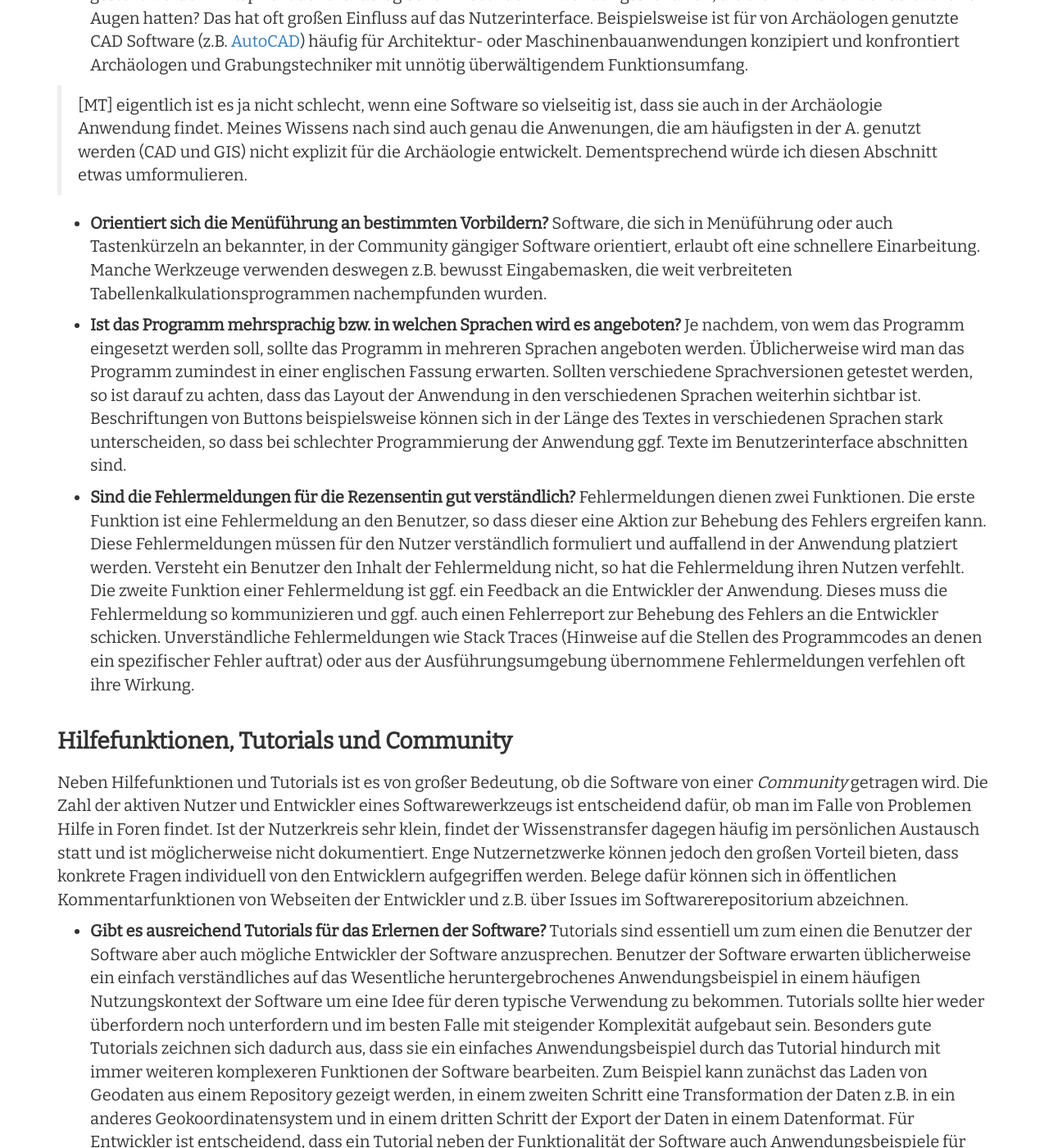
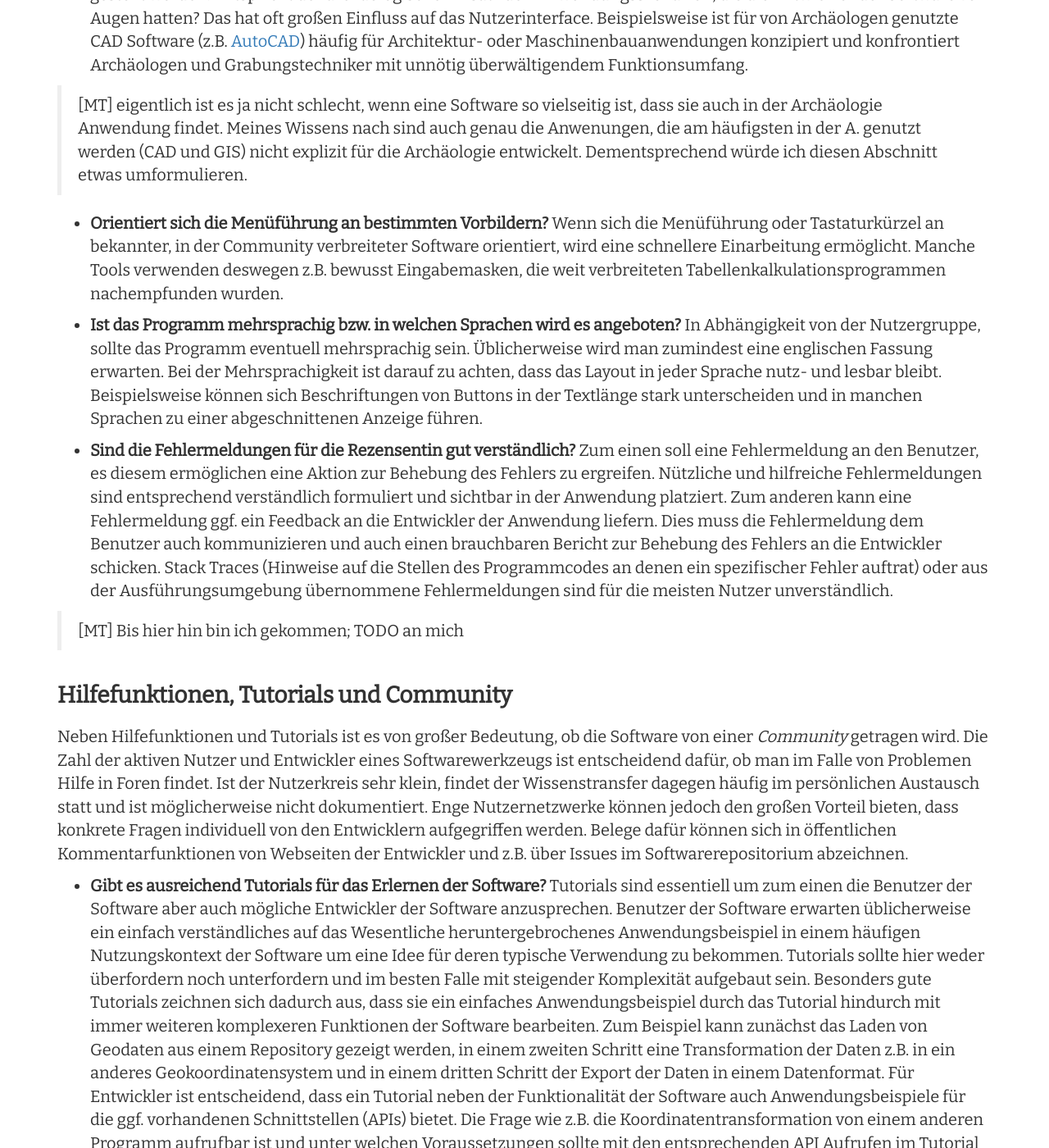
Before and after one commit to Research-Squirrel-Engineers/Impuls_SoftwareRezensionen_DGUF, a Jekyll site: the page built from Draft.md, in a window 1280 px wide and 1400 px high, scrolled down 11705 px. Shown: the whole window at 82% size. Built offline with Jekyll 4.4.1, drawn with Linux system fonts in a browser that asks for light colours; nearby versions of some CDN libraries; some of the changed text lies outside the part shown.

Commit message:
Noch weiter gekommen

```diff
--- a/Draft.md
+++ b/Draft.md
@@ -81,7 +81,7 @@ Forschungssoftware kann entweder für einen sehr spezifischen Bedarf oder aber e
 1. Forschende wenden eine Forschungssoftware im Kontext ihrer Arbeiten an.
 2. Forschende entwickeln Forschungssoftware im Kontext ihrer Arbeiten.
 
-Im Gegensatz zu Forschungssoftware steht Software, die zur Nutzung spezifischer Geräte erforderlich ist, wie etwa zur Vermessung, zur fotografischen Dokumentation oder zur Analyse von Oberflächen und Inhaltsstoffen. Häufig handelt es sich dabei um proprietäre Software, die zusammen mit der Hardware vertrieben wird. Obwohl sie im Forschungsprozess eingesetzt wird, entspricht sie nicht unserem Verständnis von Forschungssoftware. Auch digitale Werkzeuge, die eine erhebliche Rolle in der praktischen Arbeit inne haben, jedoch keinen eigentlichen Anteil an der Erhebung, Bearbeitung und Analyse der Daten haben, sind in unserem Sinne keine Forschungssoftware. Dazu gehören z.B. Textverarbeitungs- oder Tabellenkalkulationsprogramme. Die vorgestellten Kriterien können zur Beurteilung jedes Software-Typs verwendet werden.
+Im Gegensatz zu Forschungssoftware steht Software, die zur Nutzung spezifischer Geräte erforderlich ist, wie etwa zur Vermessung, zur fotografischen Dokumentation oder zur Analyse von Oberflächen und Inhaltsstoffen. Häufig handelt es sich dabei um proprietäre Software, die zusammen mit der Hardware vertrieben wird. Obwohl sie im Forschungsprozess eingesetzt wird, entspricht sie nicht unserem Verständnis von Forschungssoftware. Auch digitale Werkzeuge (auch Tools), die eine erhebliche Rolle in der praktischen Arbeit inne haben, jedoch keinen eigentlichen Anteil an der Erhebung, Bearbeitung und Analyse der Daten haben, sind in unserem Sinne keine Forschungssoftware. Dazu gehören z.B. Textverarbeitungs- oder Tabellenkalkulationsprogramme. Die vorgestellten Kriterien können zur Beurteilung jedes Software-Typs verwendet werden.
 
 Forschungssoftware ist in besonderer Weise Herausforderungen nachhaltiger Entwicklung und Pflege ausgesetzt. Als einen Hauptfaktor für fehlende Nachhaltigkeit von Forschungssoftware identifizieren wir den Mangel an langfristiger Finanzierung für Personal und Infrastruktur zur Erzeugung von nachhaltiger Software ([@anzt_environment_2020, 2](#anzt_environment_2020)). Einen Überblick über Bedarfe, Herausforderungen und Lösungsansätze für nachhaltige Forschungssoftwareentwicklung wurde 2019 in einem Workshop der [deRSE Konferenz in Potsdam](https://de-rse.org/de/conf2019/index.html) erstellt ([@bach_dersews19](#bach_dersews19)).
 
@@ -218,11 +218,14 @@ Die Nutzbarkeit von Software wird von den Möglichkeiten der Kommunikation von M
 
 > [MT] eigentlich ist es ja nicht schlecht, wenn eine Software so vielseitig ist, dass sie auch in der Archäologie Anwendung findet. Meines Wissens nach sind auch genau die Anwenungen, die am häufigsten in der A. genutzt werden (CAD und GIS) nicht explizit für die Archäologie entwickelt. Dementsprechend würde ich diesen Abschnitt etwas umformulieren.
 
-* **Orientiert sich die Menüführung an bestimmten Vorbildern?** Software, die sich in Menüführung oder auch Tastenkürzeln an bekannter, in der Community gängiger Software orientiert, erlaubt oft eine schnellere Einarbeitung. Manche Werkzeuge verwenden deswegen z.B. bewusst Eingabemasken, die weit verbreiteten Tabellenkalkulationsprogrammen nachempfunden wurden.
+* **Orientiert sich die Menüführung an bestimmten Vorbildern?** Wenn sich die Menüführung oder Tastaturkürzel an bekannter, in der Community verbreiteter Software orientiert, wird eine schnellere Einarbeitung ermöglicht. Manche Tools verwenden deswegen z.B. bewusst Eingabemasken, die weit verbreiteten Tabellenkalkulationsprogrammen nachempfunden wurden.
 
-* **Ist das Programm mehrsprachig bzw. in welchen Sprachen wird es angeboten?** Je nachdem, von wem das Programm eingesetzt werden soll, sollte das Programm in mehreren Sprachen angeboten werden. Üblicherweise wird man das Programm zumindest in einer englischen Fassung erwarten. Sollten verschiedene Sprachversionen getestet werden, so ist darauf zu achten, dass das Layout der Anwendung in den verschiedenen Sprachen weiterhin sichtbar ist. Beschriftungen von Buttons beispielsweise können sich in der Länge des Textes in verschiedenen Sprachen stark unterscheiden, so dass bei schlechter Programmierung der Anwendung ggf. Texte im Benutzerinterface abschnitten sind.
+* **Ist das Programm mehrsprachig bzw. in welchen Sprachen wird es angeboten?** In Abhängigkeit von der Nutzergruppe, sollte das Programm eventuell mehrsprachig sein. Üblicherweise wird man zumindest eine englischen Fassung erwarten. Bei der Mehrsprachigkeit ist darauf zu achten, dass das Layout in jeder Sprache nutz- und lesbar bleibt. Beispielsweise können sich Beschriftungen von Buttons in der Textlänge stark unterscheiden und in manchen Sprachen zu einer abgeschnittenen Anzeige führen.
 
-* **Sind die Fehlermeldungen für die Rezensentin gut verständlich?** Fehlermeldungen dienen zwei Funktionen. Die erste Funktion ist eine Fehlermeldung an den Benutzer, so dass dieser eine Aktion zur Behebung des Fehlers ergreifen kann. Diese Fehlermeldungen müssen für den Nutzer verständlich formuliert und auffallend in der Anwendung platziert werden. Versteht ein Benutzer den Inhalt der Fehlermeldung nicht, so hat die Fehlermeldung ihren Nutzen verfehlt. Die zweite Funktion einer Fehlermeldung ist ggf. ein Feedback an die Entwickler der Anwendung. Dieses muss die Fehlermeldung so kommunizieren und ggf. auch einen Fehlerreport zur Behebung des Fehlers an die Entwickler schicken. Unverständliche Fehlermeldungen wie Stack Traces (Hinweise auf die Stellen des Programmcodes an denen ein spezifischer Fehler auftrat) oder aus der Ausführungsumgebung übernommene Fehlermeldungen verfehlen oft ihre Wirkung.
+* **Sind die Fehlermeldungen für die Rezensentin gut verständlich?** Zum einen soll eine Fehlermeldung an den Benutzer, es diesem ermöglichen eine Aktion zur Behebung des Fehlers zu ergreifen. Nützliche und hilfreiche Fehlermeldungen sind entsprechend verständlich formuliert und sichtbar in der Anwendung platziert. Zum anderen kann eine Fehlermeldung ggf. ein Feedback an die Entwickler der Anwendung liefern. Dies muss die Fehlermeldung dem Benutzer auch kommunizieren und auch einen brauchbaren Bericht zur Behebung des Fehlers an die Entwickler schicken. Stack Traces (Hinweise auf die Stellen des Programmcodes an denen ein spezifischer Fehler auftrat) oder aus der Ausführungsumgebung übernommene Fehlermeldungen sind für die meisten Nutzer unverständlich.
+
+> [MT] Bis hier hin bin ich gekommen; TODO an mich
+
 
 #### Hilfefunktionen, Tutorials und Community
 
```
